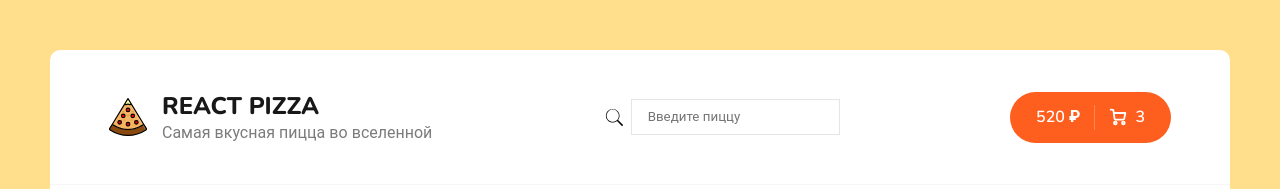
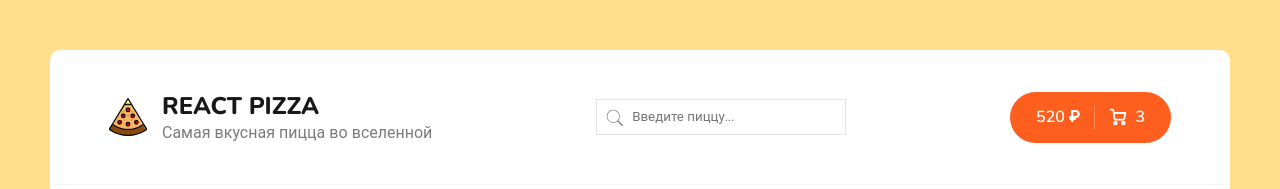
Before and after one commit to codelnd/my-pizzeria, a React (Vite) app: page / in a window 1280 px wide. Shown: the top 189 px of the page. Built offline with nearby package versions, Linux system fonts and the light colour scheme; no server answers.

Commit message:
feat: стилизовать компоненту поиска

```diff
--- a/src/components/Search/Index.tsx
+++ b/src/components/Search/Index.tsx
@@ -6,7 +6,11 @@ const Search = () => {
   return (
     <div className={s.wrapper}>
       <img className={s.icon} src={searchIcon} alt="иконка поиска" />
-      <input className={s.search} type="search" placeholder="Введите пиццу" />
+      <input
+        className={s.search}
+        type="search"
+        placeholder="Введите пиццу..."
+      />
     </div>
   );
 };
--- a/src/components/Search/Search.module.scss
+++ b/src/components/Search/Search.module.scss
@@ -1,18 +1,19 @@
 .wrapper {
-  display: flex;
-  align-items: center;
-  justify-content: space-between;
-  gap: 5px;
+  position: relative;
 }
 
 .search {
-  max-width: 250px;
+  width: 250px;
   border: 1px solid rgba(0, 0, 0, 0.1);
-  padding: 8px 16px;
+  padding: 8px 16px 8px 35px;
 }
 
 .icon {
+  position: absolute;
+  top: 8px;
+  left: 8px;
   display: block;
-  width: 23px;
-  height: 23px;
+  width: 22px;
+  height: 22px;
+  opacity: 0.5;
 }
```
